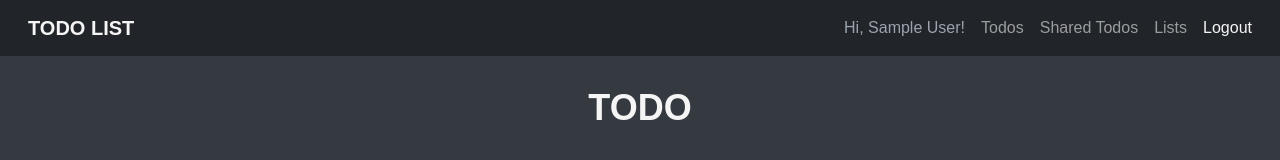
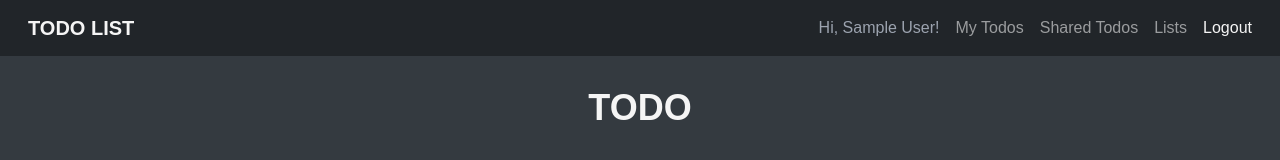
Before and after one commit to flaviare1s/todo-list, a React (Vite) app: page /todos in a window 1280 px wide. Shown: the top 160 px of the page. Built offline with nearby package versions, Linux system fonts and the light colour scheme; no server answers; the database is empty; sample sign-in values are in the browser's storage; a web font is replaced by a local one.

Commit message:
Mudança no estilo

```diff
--- a/src/components/Header.jsx
+++ b/src/components/Header.jsx
@@ -30,7 +30,7 @@ export const Header = () => {
               )}
               {user && (
                 <Link className="nav-link" to="todos">
-                  Todos
+                  My Todos
                 </Link>
               )}
               {user && (
--- a/src/pages/Todos.jsx
+++ b/src/pages/Todos.jsx
@@ -316,9 +316,12 @@ export const Todos = () => {
                 </div>
                 <div className="flex justify-end">
                   {todo.sharedWith.length > 0 && (
-                    <small className="text-gray-500 mt-2">
-                      Shared
-                    </small>
+                    <div className="flex gap-2 items-center justify-center mt-2">
+                      <small className="text-gray-500">
+                        Shared
+                      </small>
+                      <span className="h-2 w-2 bg-red-400 rounded-full block"></span>
+                    </div>
                   )}
                 </div>
               </div>
```
